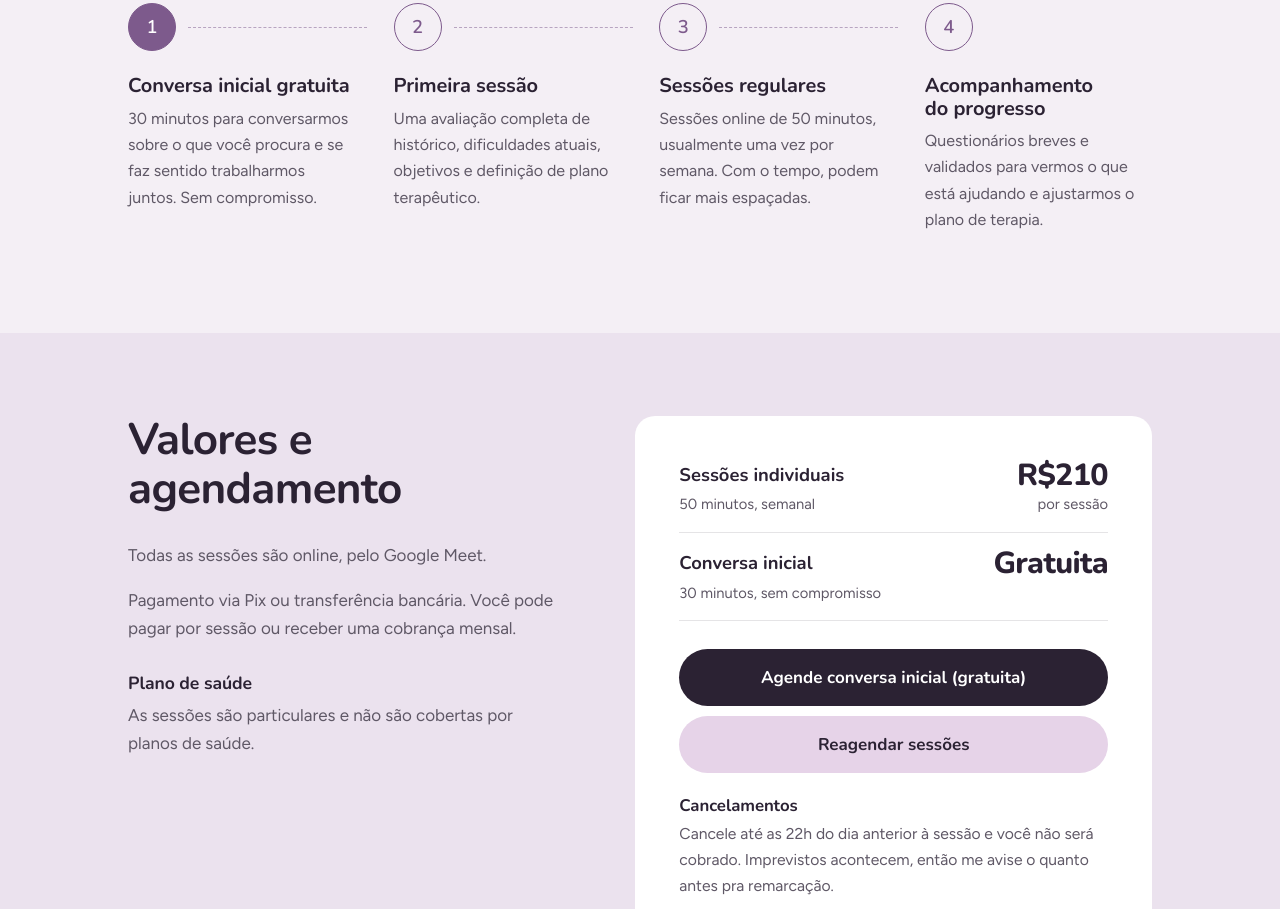
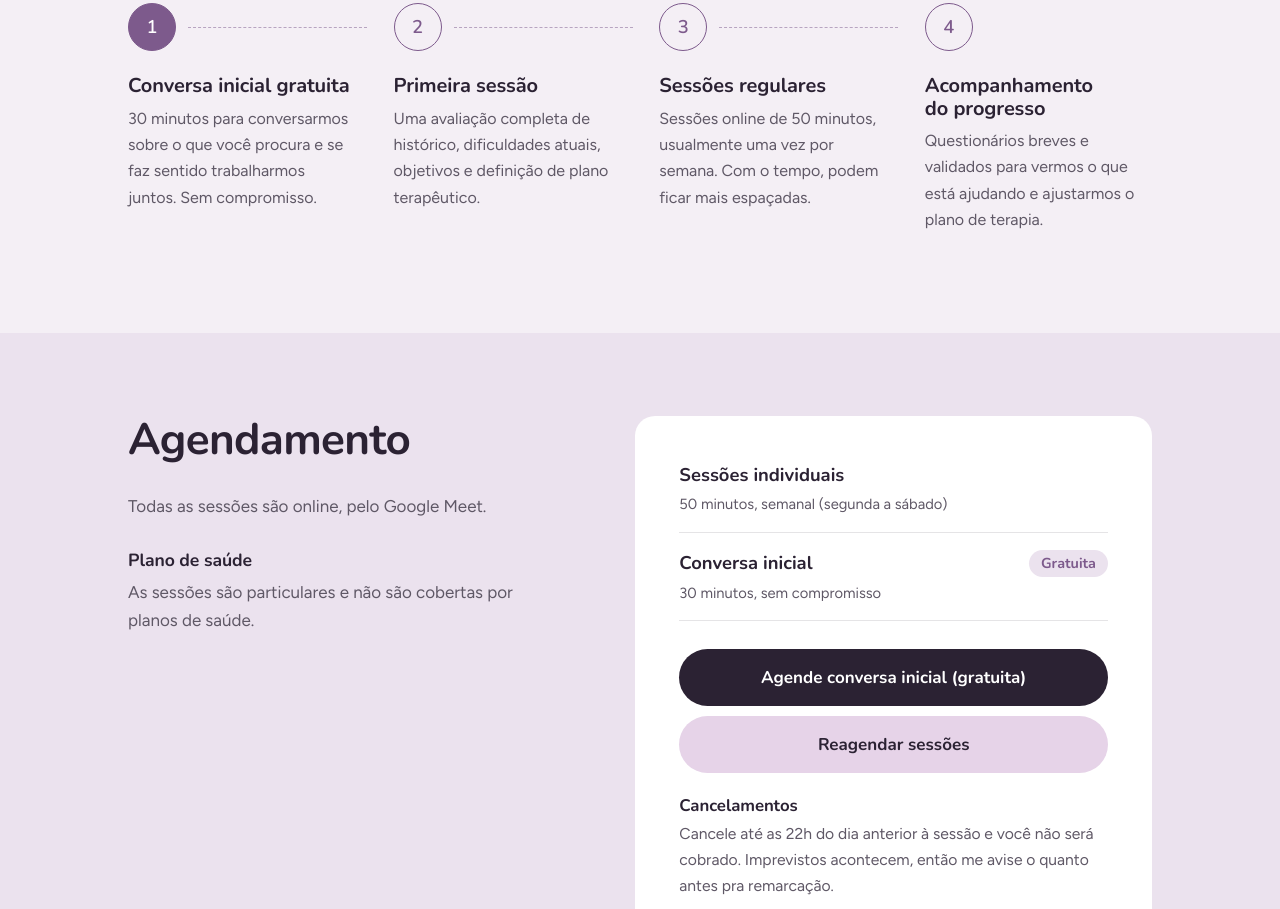
Before and after one commit to gabzanella/GabrielZanella, a plain HTML site: page index.html in a window 1280 px wide. Shown: the part 1891-2800 px from the top of the page. Drawn offline with nearby package versions, Linux system fonts and the light colour scheme.

Commit message:
Agendamento section: no prices online, subtle "Gratuita" tag
Rename Valores to Agendamento (Agenda in the mobile mini menu), remove the
session price and payment details, and add Monday to Saturday to the session note.

Co-Authored-By: Claude Opus 5.5 <noreply@anthropic.com>
Claude-Session: https://claude.ai/code/session_01Rs266d4MXD3L4zqxAaLxSw

```diff
--- a/assets/css/zan.css
+++ b/assets/css/zan.css
@@ -601,3 +601,17 @@ nav a:hover { color: var(--white); text-decoration: underline; }
     gap: 20px;
   }
 }
+
+/* ---------- v9: subtle "Gratuita" tag ---------- */
+.tag-free {
+  display: inline-block;
+  font-family: var(--display);
+  font-weight: 700;
+  font-size: 0.9rem;
+  line-height: 1;
+  color: var(--heather);
+  background: var(--tint);
+  padding: 6px 12px;
+  border-radius: 999px;
+  margin-top: 2px;
+}
--- a/index.html
+++ b/index.html
@@ -18,7 +18,7 @@
   <link rel="preconnect" href="https://fonts.googleapis.com" />
   <link rel="preconnect" href="https://fonts.gstatic.com" crossorigin />
   <link href="https://fonts.googleapis.com/css2?family=Nunito:wght@400;600;700;800&amp;family=Figtree:wght@400;500;600&amp;family=Nunito+Sans:wght@700;800&amp;display=swap" rel="stylesheet" />
-  <link rel="stylesheet" href="assets/css/zan.css?v=7" />
+  <link rel="stylesheet" href="assets/css/zan.css?v=9" />
 </head>
 <body>
 
@@ -40,7 +40,7 @@
         <li><a href="#support">Serviços</a></li>
         <li><a href="#approach">Abordagem</a></li>
         <li><a href="#start">Como começar</a></li>
-        <li><a href="#fees">Valores</a></li>
+        <li><a href="#fees">Agendamento</a></li>
         <li><a href="#about">Sobre</a></li>
         <li class="nav-cta"><a href="#contact">Contato</a></li>
       </ul>
@@ -56,7 +56,7 @@
       <div class="actions"><a class="btn btn-light" href="https://calendar.app.google/VQSEY7omFSxamUnH9" target="_blank" rel="noopener">Agende conversa inicial (gratuita)</a>
         <a class="btn btn-wa" href="https://wa.me/5551994237945" target="_blank" rel="noopener"><svg viewBox="0 0 24 24" fill="none" stroke="currentColor" stroke-width="1.8" stroke-linecap="round" stroke-linejoin="round" aria-hidden="true"><path d="M21 11.5a8.5 8.5 0 0 1-12.6 7.4L3 20.5l1.7-5A8.5 8.5 0 1 1 21 11.5z"></path></svg>Conversar pelo WhatsApp</a>
       </div>
-      <nav class="hero-mini m-only" aria-label="Atalhos"><a href="#support">Serviços</a><a href="#start">Começar</a><a href="#fees">Valores</a><a href="#about">Sobre mim</a></nav>
+      <nav class="hero-mini m-only" aria-label="Atalhos"><a href="#support">Serviços</a><a href="#start">Começar</a><a href="#fees">Agenda</a><a href="#about">Sobre mim</a></nav>
     </div>
   </div>
 
@@ -188,21 +188,20 @@
   <section id="fees" class="section section-tint">
     <div class="wrap split">
       <div class="split-head">
-        <h2>Valores e agendamento</h2>
+        <h2>Agendamento</h2>
         <p>Todas as sessões são online, pelo Google Meet.&nbsp;</p>
-        <p>Pagamento via Pix ou transferência bancária. Você pode pagar por sessão ou receber uma cobrança mensal.</p>
         <h3>Plano de saúde</h3>
         <p>As sessões são particulares e não são cobertas por planos de saúde.</p>
       </div>
       <div class="fee-panel">
         <dl class="fees">
           <div>
-            <dt>Sessões individuais<span class="fee-note">50 minutos, semanal</span></dt>
-            <dd><span class="price">R$210</span><span class="per">por sessão</span></dd>
+            <dt>Sessões individuais<span class="fee-note">50 minutos, semanal (segunda a sábado)</span></dt>
+
           </div>
           <div>
             <dt>Conversa inicial<span class="fee-note">30 minutos, sem compromisso</span></dt>
-            <dd><span class="price">Gratuita</span></dd>
+            <dd><span class="tag-free">Gratuita</span></dd>
           </div>
         </dl>
         <a class="btn btn-dark" href="https://calendar.app.google/VQSEY7omFSxamUnH9" target="_blank" rel="noopener">Agende conversa inicial (gratuita)</a>
```
